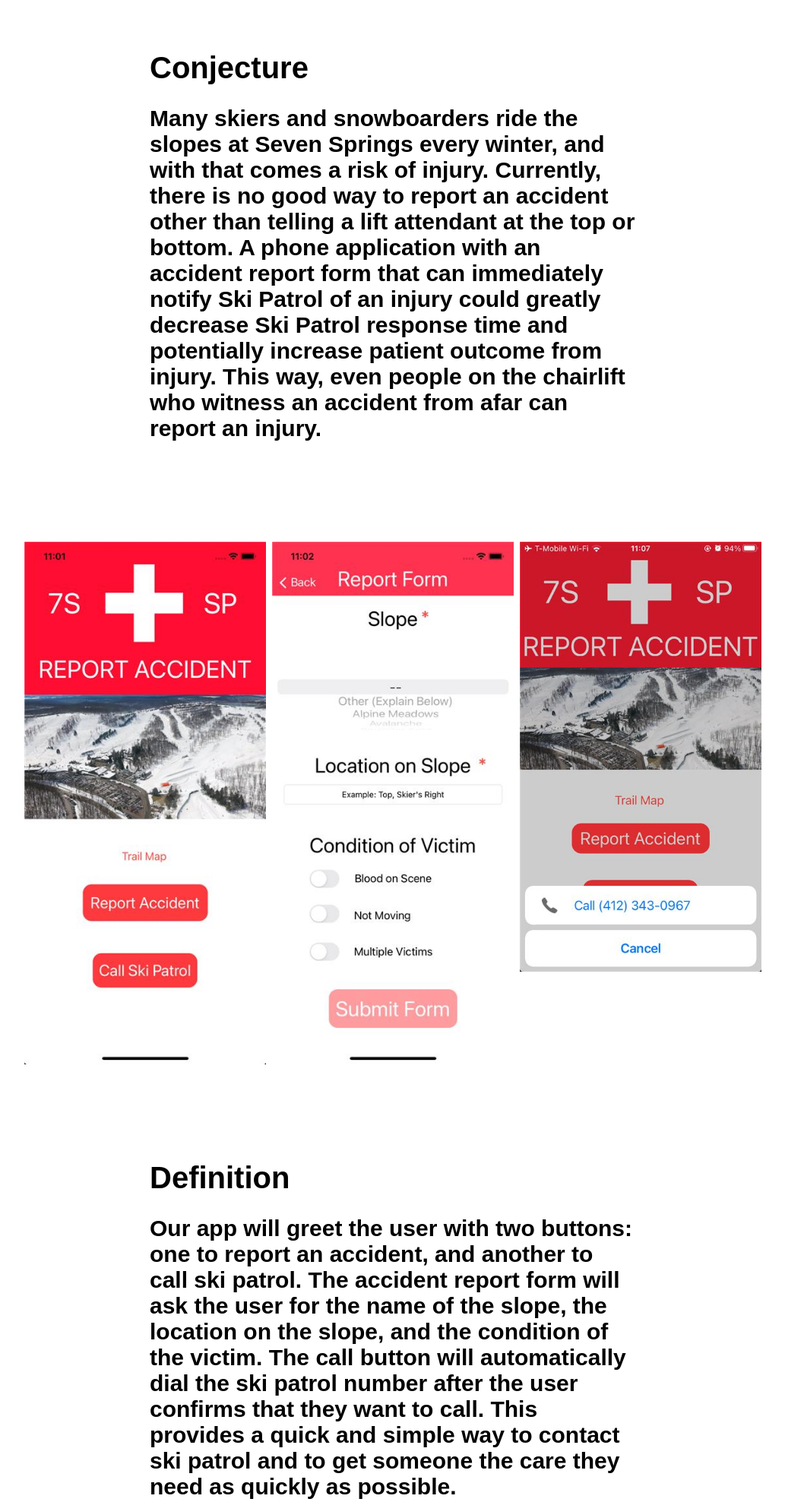
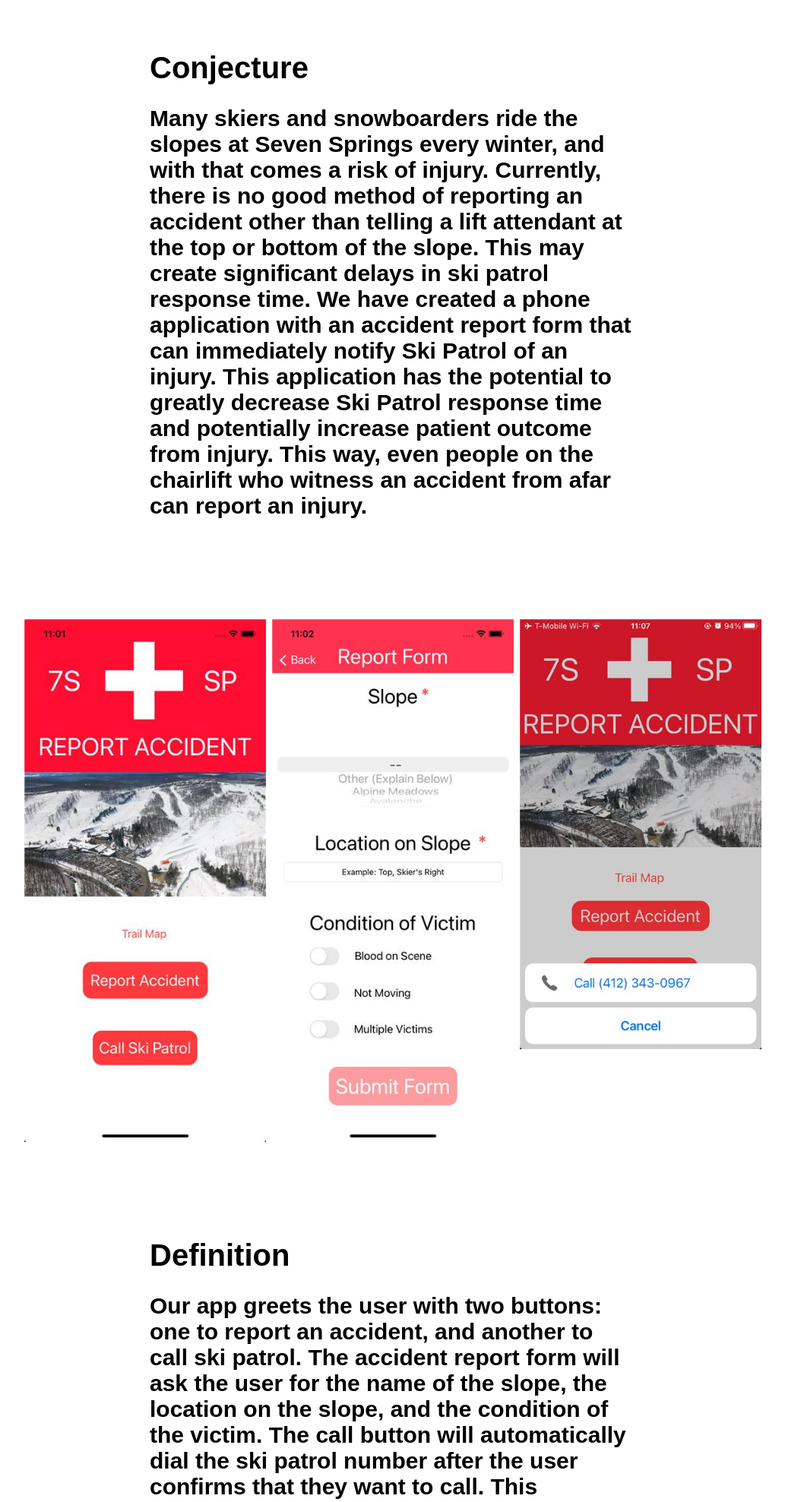
Before and after one commit to Pitt-Technical-Communications/Ski-Patrol-App, a plain HTML site: page elevator-generator/index.html in a window 1280 px wide. Shown: the part 860-2837 px from the top of the page at 76% size, without its empty margins (123-1156 px from the left). Drawn offline with Linux system fonts and the light colour scheme.

Commit message:
Update index.html

```diff
--- a/elevator-generator/index.html
+++ b/elevator-generator/index.html
@@ -39,7 +39,7 @@ BTW. You can leave these faded comments be, or delete them. They are but road si
 
 <div class="par-centertext">
   <h1>Conjecture</h1>
-    <h2>Many skiers and snowboarders ride the slopes at Seven Springs every winter, and with that comes a risk of injury. Currently, there is no good way to report an accident other than telling a lift attendant at the top or bottom. A phone application with an accident report form that can immediately notify Ski Patrol of an injury could greatly decrease Ski Patrol response time and potentially increase patient outcome from injury. This way, even people on the chairlift who witness an accident from afar can report an injury.</h2>
+    <h2>Many skiers and snowboarders ride the slopes at Seven Springs every winter, and with that comes a risk of injury. Currently, there is no good method of reporting an accident other than telling a lift attendant at the top or bottom of the slope. This may create significant delays in ski patrol response time. We have created a phone application with an accident report form that can immediately notify Ski Patrol of an injury. This application has the potential to greatly decrease Ski Patrol response time and potentially increase patient outcome from injury. This way, even people on the chairlift who witness an accident from afar can report an injury.</h2>
     </div>
 
 <!--Add more photos to your project folder for a photo grid, making sure the files end in .jpg or .png and replace/add to the names on the grid below on this html file. You can add more images if you wish, or subtract...see what happens--you have to be playful to find out how things work.-->
@@ -62,7 +62,7 @@ BTW. You can leave these faded comments be, or delete them. They are but road si
 <div class="par-centertext">
   <h1>Definition</h1>
 
-    <h2>Our app will greet the user with two buttons: one to report an accident, and another to call ski patrol. The accident report form will ask the user for the name of the slope, the location on the slope, and the condition of the victim. The call button will automatically dial the ski patrol number after the user confirms that they want to call. This provides a quick and simple way to contact ski patrol and to get someone the care they need as quickly as possible.
+    <h2>Our app greets the user with two buttons: one to report an accident, and another to call ski patrol. The accident report form will ask the user for the name of the slope, the location on the slope, and the condition of the victim. The call button will automatically dial the ski patrol number after the user confirms that they want to call. This provides a quick and simple way to contact ski patrol and to get someone the care they need as quickly as possible.<br><br>We created this app using one sprint of the scrum process. Andrew Toader and Tyler Comisky were the developers and Jason Weger and Nick Latiolais were the technical writers. Andrew and Tyler together created the iOS application and added functionality to the server so that the two could communicate. Jason and Nick wrote the README and LISCENSE documents, and after we finished the project, they become developers as well; they created the website report form.<br><br>We created a GitHub repository to server as our code base, and wrote a README to document the way to use the application. At the end of the README, there is a short section explaining how to go about updating the application, should it become outdated.
     </h2>
     </div>
 
@@ -88,7 +88,7 @@ BTW. You can leave these faded comments be, or delete them. They are but road si
 <div class="par-centertext">
   <h1>Policy</h1>
 
-    <h2>We plan to create this app to be the easiest source of medical care for injuried skiers and snowboarders at Seven Springs. This app will be easy to use and include basic buttons, text boxes, and drop down menus with descriptions. This allows for the quickest contacting of ski patrol. As technology continues to become more prominent, more skiers and snowboarders carry their devices with them when riding, so an app on these devices is the most efficient method of contacting ski patrol.
+    <h2>Andrew has pitched the idea of this application to the Seven Springs Ski Patrol Director this past weekend (24 October), showing a demonstration how the system will work. The patrol director liked the idea, and hopes to work with us to prepare this application and website for use by this winter's ski season (2020). Next, we will have to finish the website and add server functionality to the webiste. A series of meetings with the patrol director and the creator of the Seven Springs Ski Patrol's website will follow to figure out the best way to incorporate this accident report form into the current website.
     </h2>
     </div>
 
```
